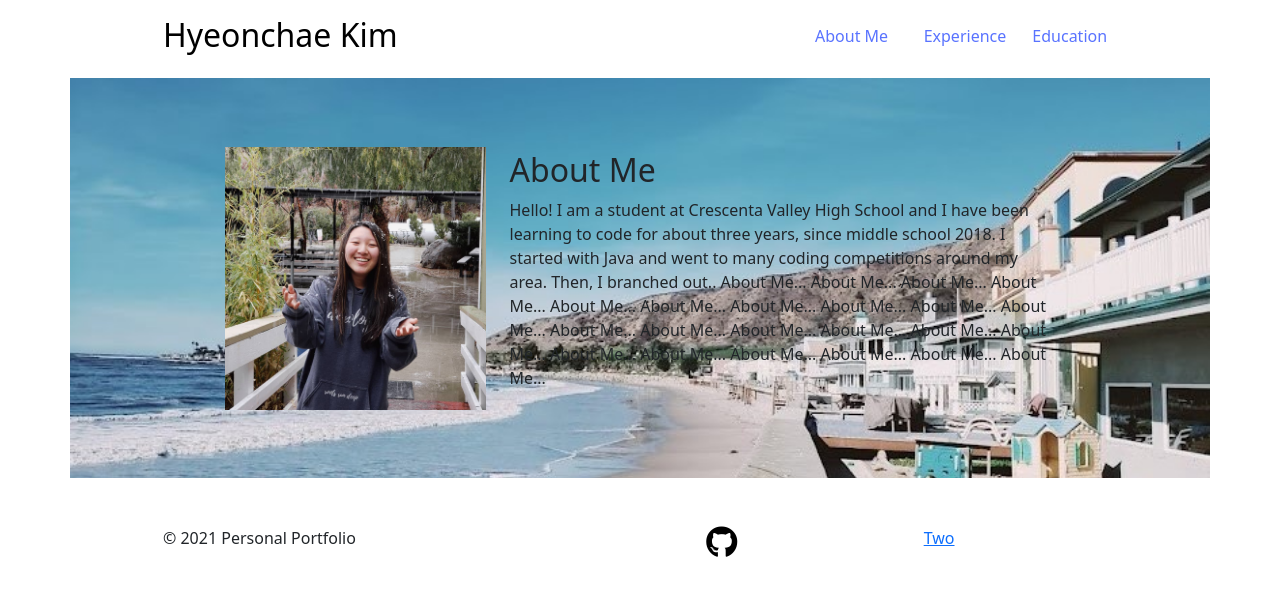
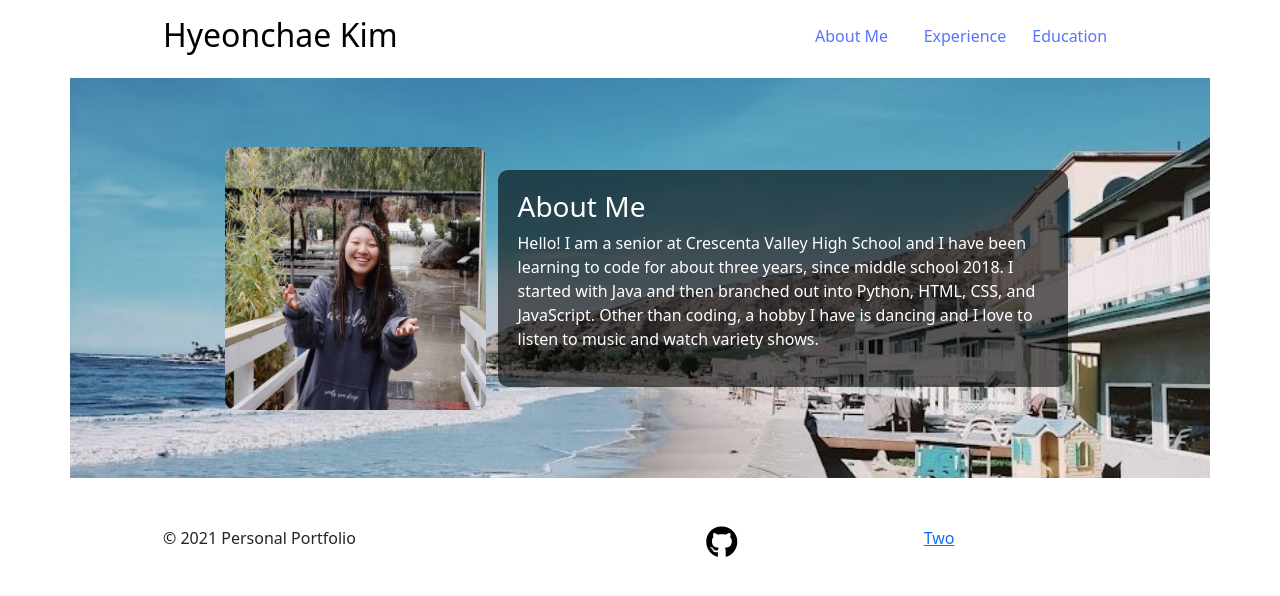
Before and after one commit to hyeonchaek/personalportfolio, a Django app: page /aboutme/ in a window 1280 px wide. Shown: the top 596 px of the page. Run offline with Django 3.2, Linux system fonts and the light colour scheme.

Commit message:
1st update

```diff
--- a/static/css/style.css
+++ b/static/css/style.css
@@ -5,9 +5,13 @@
     align-items: center;
 }
 
-.aboutme-image{
-    background-image: url('/static/images/header.jpg');
-    height: 400px;
-    background-size: cover;
-    align-items: center;
+.about-me{
+    background: rgba(0,0,0,0.6);
+    color: white;
+    padding: 20px;
+    border-radius: 10px;
 }
+
+.header-image img{
+    border-radius: 10px;
+}
--- a/templates/portfolio/aboutme.html
+++ b/templates/portfolio/aboutme.html
@@ -6,14 +6,14 @@
     {% load static %}
 
     <!-- About Me -->
-    <div class="row justify-content-center aboutme-image mt-3">
+    <div class="row justify-content-center header-image mt-3">
         <div class="col-3">
             <img width=100% src="{% static 'images/profile.jpg' %}">
         </div>
 
-        <div class="col-6">
-            <h2>About Me</h2>
-            <p>Hello! I am a student at Crescenta Valley High School and I have been learning to code for about three years, since middle school 2018. I started with Java and went to many coding competitions around my area. Then, I branched out.. About Me... About Me... About Me... About Me... About Me... About Me... About Me... About Me... About Me... About Me... About Me... About Me... About Me... About Me... About Me... About Me... About Me... About Me... About Me... About Me... About Me... About Me... </p>
+        <div class="col-6 about-me">
+            <h3>About Me</h3>
+            <p>Hello! I am a senior at Crescenta Valley High School and I have been learning to code for about three years, since middle school 2018. I started with Java and then branched out into Python, HTML, CSS, and JavaScript. Other than coding, a hobby I have is dancing and I love to listen to music and watch variety shows.</p>
         </div>
     </div>
 
--- a/templates/portfolio/home.html
+++ b/templates/portfolio/home.html
@@ -6,8 +6,8 @@
     <!-- Welcome Header -->
     <div class="row justify-content-center header-image mt-3">
         <div class="col-10">
-            <h1>High School Student</h1>
-            <h3>Student, Programmer, Dancer</h3>
+            <h1>High School Senior</h1>
+            <h3>Programmer, Dancer</h3>
         </div>
 
     </div>
```
